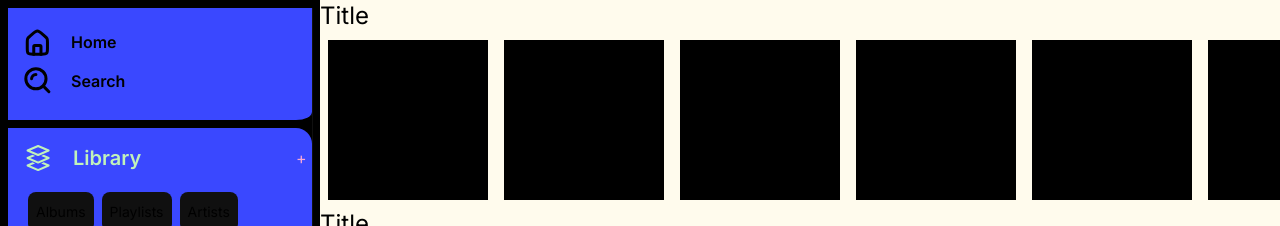
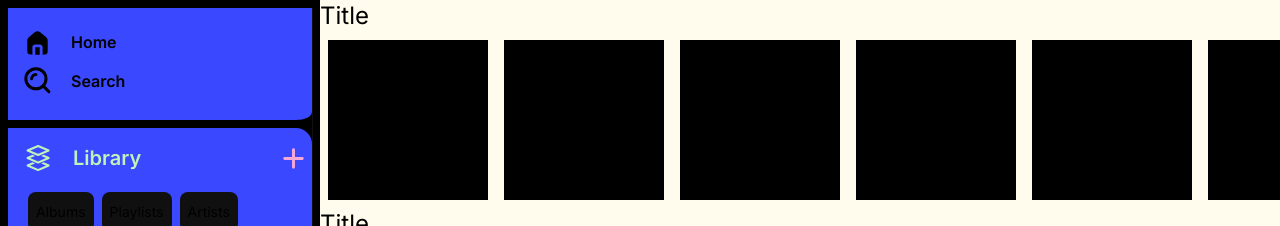
Before and after one commit to HassanGG/Bebop, a Next.js app in the folder bebop-next/: page /player/home in a window 1280 px wide. Shown: the top 226 px of the page. Built offline with nearby package versions, Linux system fonts and the light colour scheme.

Commit message:
style: SideItem metadata based on width and NavButton selected shown

```diff
--- a/bebop-next/app/player/NavButton.tsx
+++ b/bebop-next/app/player/NavButton.tsx
@@ -1,4 +1,5 @@
 import Link from 'next/link';
+import { usePathname, useRouter } from 'next/navigation';
 import { ReactElement, ReactNode } from 'react';
 
 type NavButtonProps = {
@@ -8,10 +9,12 @@ type NavButtonProps = {
   href: string;
 };
 const NavButton = ({ Svg, AltSvg, href, text }: NavButtonProps) => {
+  const displaySVG = usePathname() === href ? <AltSvg /> : <Svg />
+
   return (
     <Link href={href}>
       <div className={`flex flex-row select-none items-center mt-1 hover:text-[#FF9CF4]`}>
-        <Svg />
+        {displaySVG}
         <span className="w-[1rem]"></span>
         <p className="font-semibold">{text}</p>
       </div>
--- a/bebop-next/app/player/SideBar.tsx
+++ b/bebop-next/app/player/SideBar.tsx
@@ -7,11 +7,12 @@ import { HomeAltSVG, HomeSVG } from './svgs/HomeSVG';
 import { SearchAltSVG, SearchSVG } from './svgs/SearchSVG';
 import { NavButton } from './NavButton';
 import { SideItems } from './SideItems';
+import { AddSVG } from './svgs/AddSVG';
 
 const REM_SIDEBAR_WIDTH = 20;
 const REM_PIXELS = parseFloat(window.getComputedStyle(document.documentElement).fontSize);
 const DEFAULT_WIDTH = REM_PIXELS * REM_SIDEBAR_WIDTH;
-const SHOW_META_WIDTH = DEFAULT_WIDTH + (REM_PIXELS * 10);
+const SHOW_META_WIDTH = DEFAULT_WIDTH + REM_PIXELS * 10;
 
 const SideBar = () => {
   const [width, setWidth] = useState(DEFAULT_WIDTH);
@@ -29,7 +30,9 @@ const SideBar = () => {
             <img src={'/Layers.svg'} alt="Layers Icon" />
             <span className="w-[1rem]"></span>
             <p className={`text-xl text-[#C1F2BB] font-semibold`}>Library</p>
-            <p className="float-right w-1 ml-auto text-pink-300">+</p>
+            <p className="float-right w-1 ml-auto text-pink-300 mr-5">
+              <AddSVG />
+            </p>
           </div>
           <SideFilters />
           <SideItems displayMeta={displayMeta} />
--- /dev/null
+++ b/bebop-next/app/player/svgs/AddSVG.tsx
@@ -0,0 +1,8 @@
+const AddSVG = () => {
+  return (
+    <svg xmlns="http://www.w3.org/2000/svg" width="35" height="35" fill="none" viewBox="0 0 24 24">
+      <path stroke="currentColor" strokeLinecap="round" strokeWidth="2" d="M12 6v12M18 12H6"></path>
+    </svg>
+  );
+};
+export { AddSVG };
--- a/bebop-next/app/player/svgs/HomeSVG.tsx
+++ b/bebop-next/app/player/svgs/HomeSVG.tsx
@@ -19,9 +19,9 @@ const HomeSVG = () => {
 
 const HomeAltSVG = () => {
   return (
-    <svg xmlns="http://www.w3.org/2000/svg" width="24" height="24" fill="none" viewBox="0 0 24 24">
+    <svg xmlns="http://www.w3.org/2000/svg" width="35" height="35" fill="none" viewBox="0 0 24 24">
       <path
-        fill="#222"
+        fill="currentColor"
         fillRule="evenodd"
         d="M5.274 10.126C5 10.723 5 11.402 5 12.76V17c0 1.887 0 2.83.586 3.415.531.532 1.357.58 2.914.585V16a2 2 0 012-2h3a2 2 0 012 2v5c1.557-.005 2.383-.054 2.914-.586C19 19.828 19 18.886 19 17v-4.24c0-1.358 0-2.037-.274-2.634-.275-.597-.79-1.038-1.821-1.922l-1-.857C14.04 5.75 13.11 4.95 12 4.95c-1.11 0-2.041.799-3.905 2.396l-1 .857c-1.03.884-1.546 1.325-1.82 1.922zM13.5 21v-5h-3v5h3z"
         clipRule="evenodd"
--- a/bebop-next/app/player/svgs/SearchSVG.tsx
+++ b/bebop-next/app/player/svgs/SearchSVG.tsx
@@ -14,9 +14,9 @@ const SearchSVG = () => {
 
 const SearchAltSVG = () => {
   return (
-    <svg xmlns="http://www.w3.org/2000/svg" width="24" height="24" fill="none" viewBox="0 0 24 24">
+    <svg xmlns="http://www.w3.org/2000/svg" width="35" height="35" fill="none" viewBox="0 0 24 24">
       <path
-        fill="#222"
+        fill="currentColor"
         fillRule="evenodd"
         d="M11 18a7 7 0 100-14 7 7 0 000 14zm0-12a5 5 0 00-5 5 1 1 0 102 0 3 3 0 013-3 1 1 0 100-2z"
         clipRule="evenodd"
```
